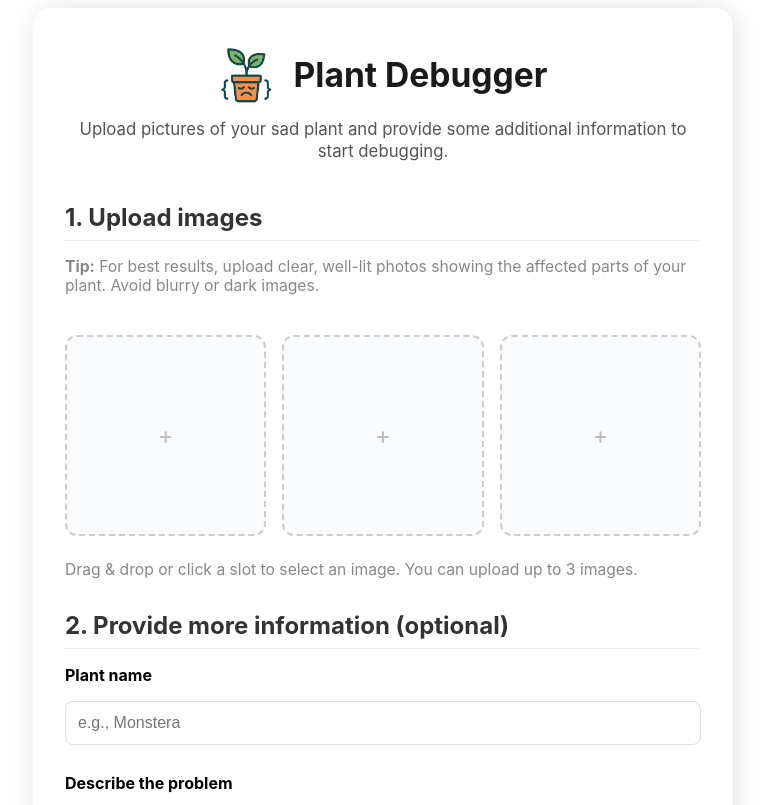
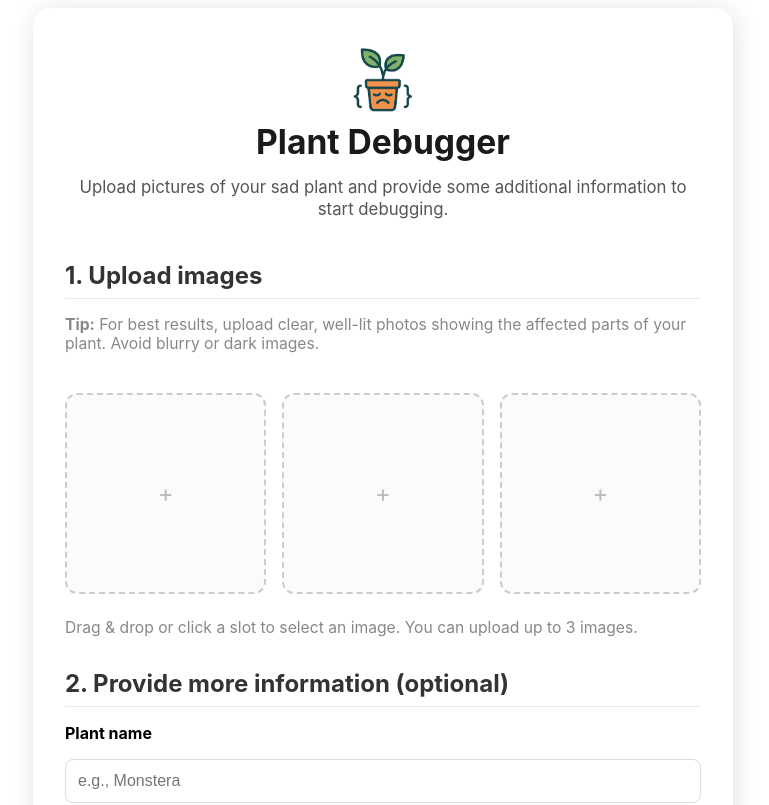
Before and after one commit to mkobak/plant-debug, a Next.js app: page / in a window 1280 px wide. Shown: the top 805 px of the page, without its empty margins (257-1026 px from the left). Built offline with nearby package versions, Linux system fonts and the light colour scheme.

Commit message:
Updating logo

```diff
--- a/pages/index.tsx
+++ b/pages/index.tsx
@@ -92,8 +92,8 @@ const Home: NextPage = () => {
 
       <main className={styles.main}>
         <header className={styles.header}>
+          <img src="/logo.png" alt="Plant Debug Logo" style={{ height: '64px', width: '64px', objectFit: 'contain', marginBottom: '0.5rem' }} />
           <div style={{ display: 'flex', alignItems: 'center', justifyContent: 'center', gap: '0.75rem' }}>
-            <img src="/logo.png" alt="Plant Debug Logo" style={{ height: '55px', width: '55px', objectFit: 'contain', marginRight: '0.5rem' }} />
             <h1 className={styles.title} style={{ margin: 0 }}>
               Plant Debugger
             </h1>
```
